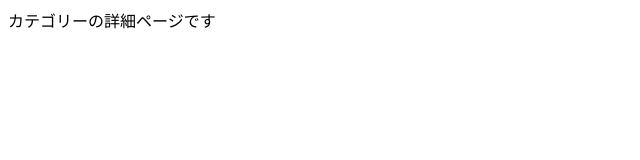
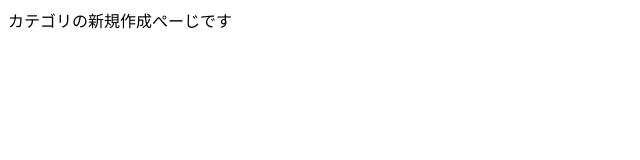
Before and after one commit to miki5ki/manabi-voice, a Next.js app: page /categories/create in a window 1280 px wide. Shown: the top 160 px of the page, without its empty margins (0-640 px from the left). Built offline with nearby package versions, Linux system fonts and the light colour scheme.

Commit message:
✨ カテゴリの新規作成ページの追加漏れ

```diff
--- /dev/null
+++ b/src/app/categories/create/page.tsx
@@ -0,0 +1,5 @@
+const page = () => {
+  return <div>カテゴリの新規作成ぺーじです</div>;
+};
+
+export default page;
```
